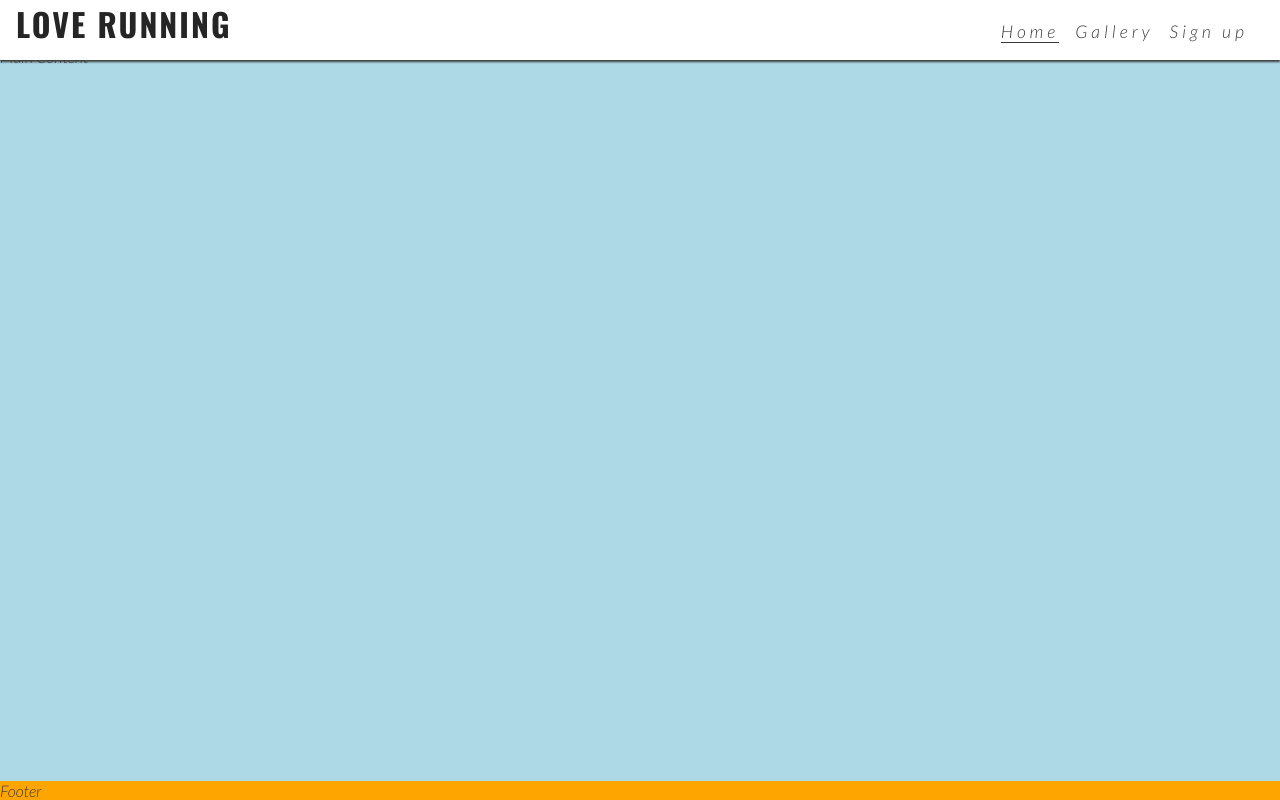
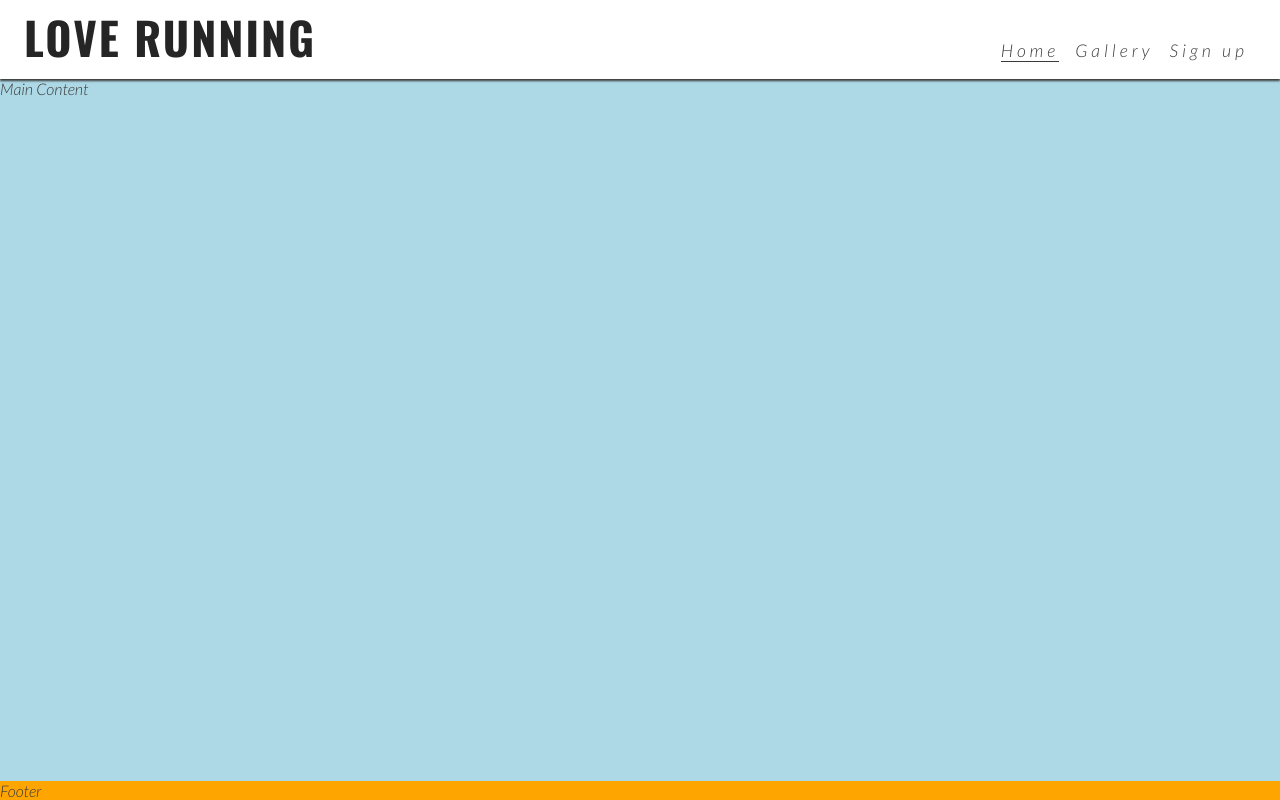
Before and after one commit to Enrique2007s/love-running, a plain HTML site: page index.html in a window 1280 px wide. Drawn offline with nearby package versions, Linux system fonts and the light colour scheme.

Commit message:
make logo larger, push main down to show for tablet users, larger screen users

```diff
--- a/assets/css/style.css
+++ b/assets/css/style.css
@@ -112,4 +112,15 @@ footer {
     .nav-toggle-label {
         display: none
     }
+
+    #logo {
+        font-size: 280%;
+        line-height: 75px;
+        margin: 0 0.5rem;
+    }
+
+    /*main margin to account for fixed header*/
+    main {
+        margin-top: 79px;
+    }
 }
```
